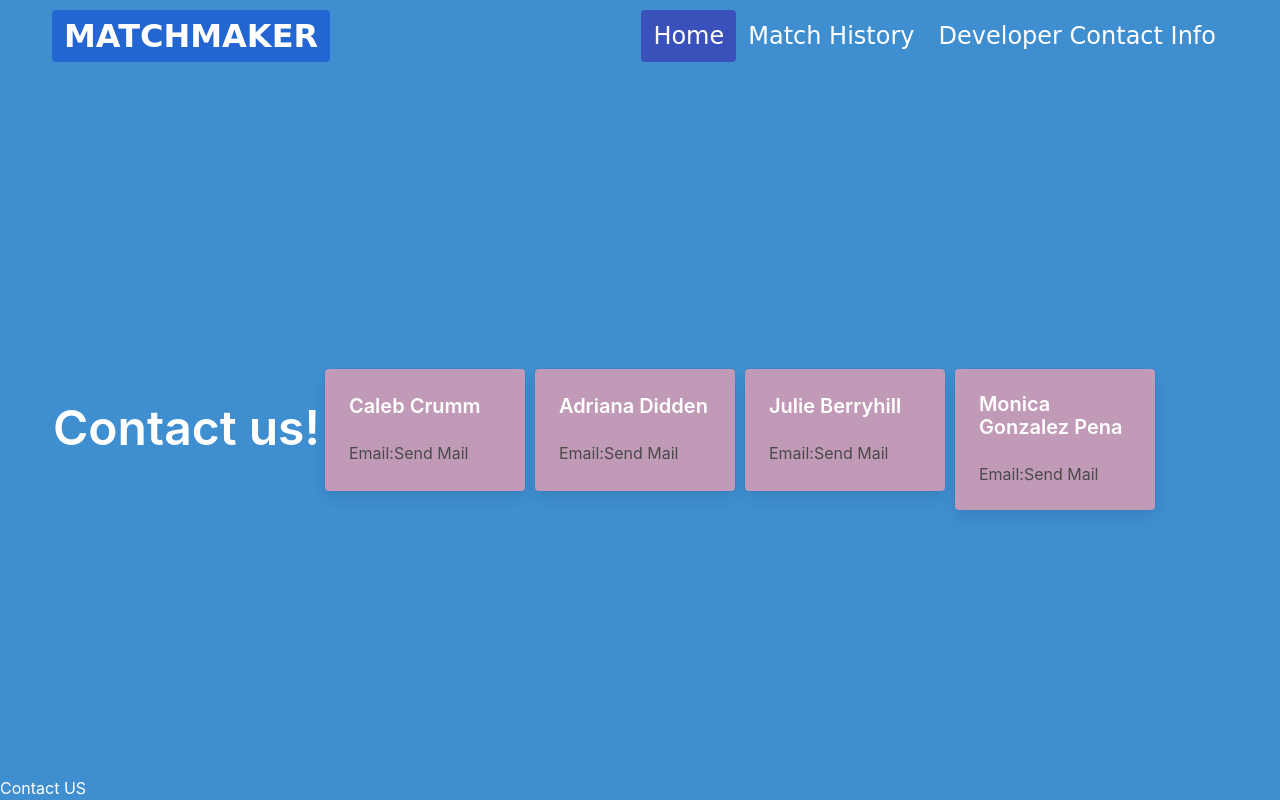
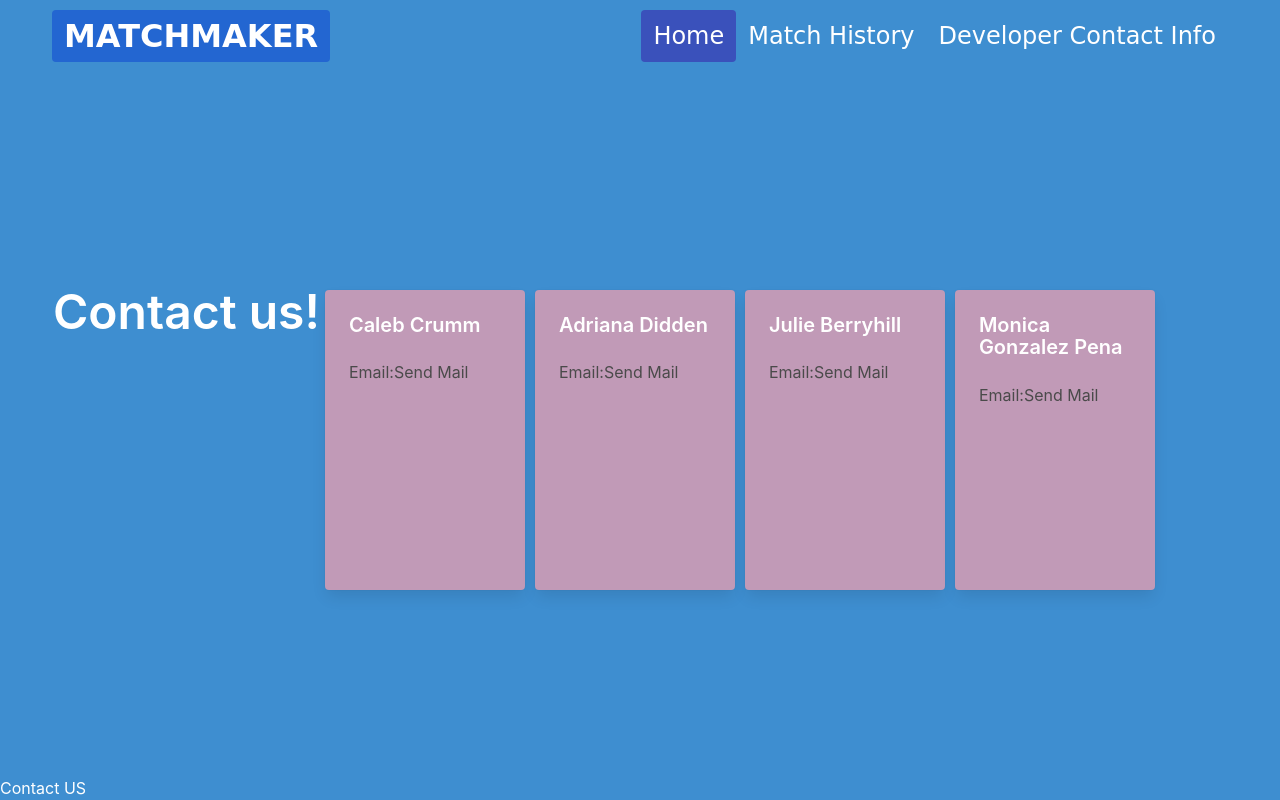
Before and after one commit to adriana-didden/MATCHMAKER, a plain HTML site: page contact.html in a window 1280 px wide. Drawn offline with nearby package versions, Linux system fonts and the light colour scheme; no server answers.

```diff
--- a/assets/CSS/style.css
+++ b/assets/CSS/style.css
@@ -5,6 +5,7 @@
     margin:5px;
     background-color: #C19AB7;
     width:200px;
+    height: 300px;
 }
 
 .columns{
--- a/contact.html
+++ b/contact.html
@@ -46,31 +46,31 @@
             </nav>
         </div>
         <div class="hero-body">
-            <div class="columns">
-                <h1 class="title is-1 level">Contact us!</h1>
+            <div class="columns is mobile is-centered">
+                <h1 class="title is-1">Contact us!</h1>
 
-                <div class="card level">
+                <div class="card">
                     <div class="card-content">
                         <h2 class="title is-5">Caleb Crumm</h2>
                         <p>Email:<a href="mailto:someone@example.com?Subject=Hello%20again" target="_top">Send Mail</a>
                         </p>
                     </div>
                 </div>
-                <div class="card level">
+                <div class="card">
                     <div class="card-content">
                         <h2 class="title is-5">Adriana Didden</h2>
                         <p>Email:<a href="mailto:someone@example.com?Subject=Hello%20again" target="_top">Send Mail</a>
                         </p>
                     </div>
                 </div>
-                <div class="card level">
+                <div class="card">
                     <div class="card-content">
                         <h2 class="title is-5">Julie Berryhill</h2>
                         <p>Email:<a href="mailto:someone@example.com?Subject=Hello%20again" target="_top">Send Mail</a>
                         </p>
                     </div>
                 </div>
-                <div class="card level">
+                <div class="card">
                     <div class="card-content">
                         <h2 class="title is-5">Monica Gonzalez Pena</h2>
                         <p>Email:<a href="mailto:someone@example.com?Subject=Hello%20again" target="_top">Send Mail</a>
@@ -81,6 +81,7 @@
 
         </div>
         <footer><a href="contact.html">Contact US</a></footer>
+
     </section>
 
 
```
Also changed, not shown: index.html (+1 -1 lines), match.html (+3 -3 lines).
